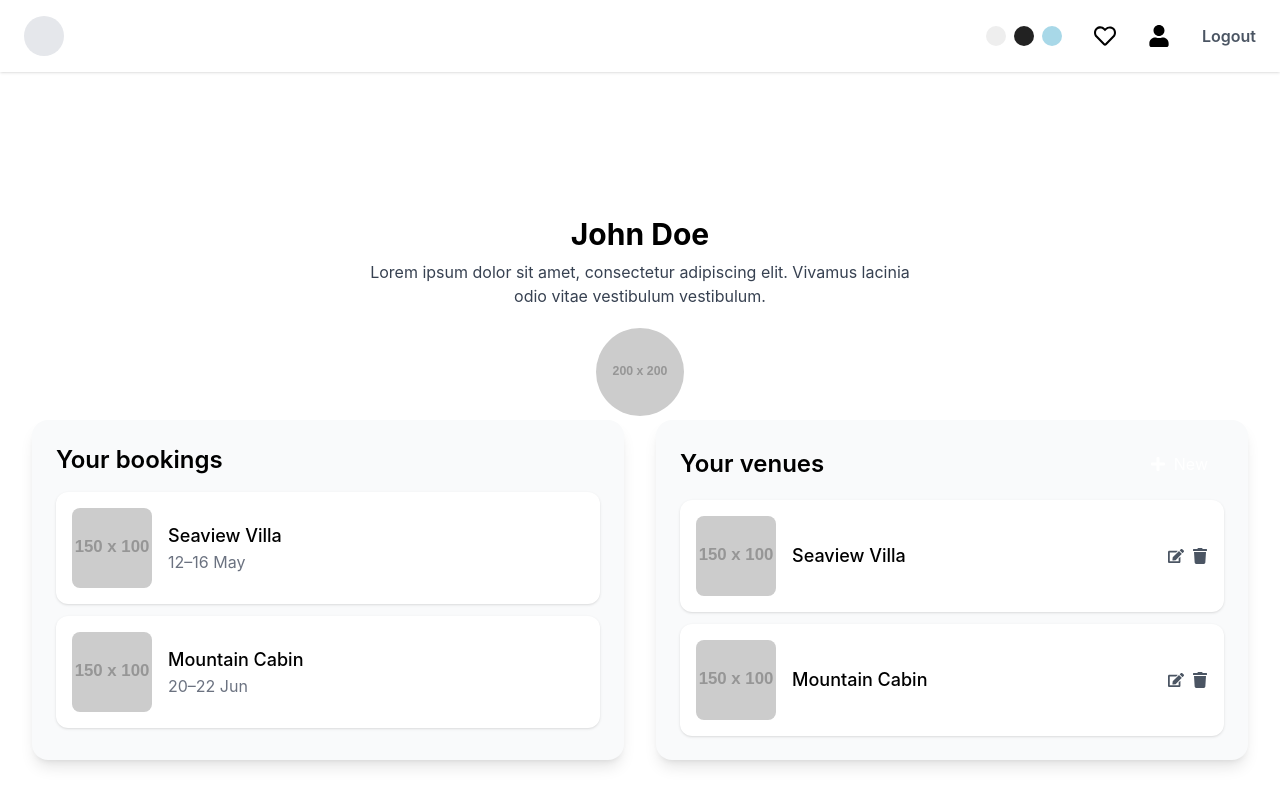
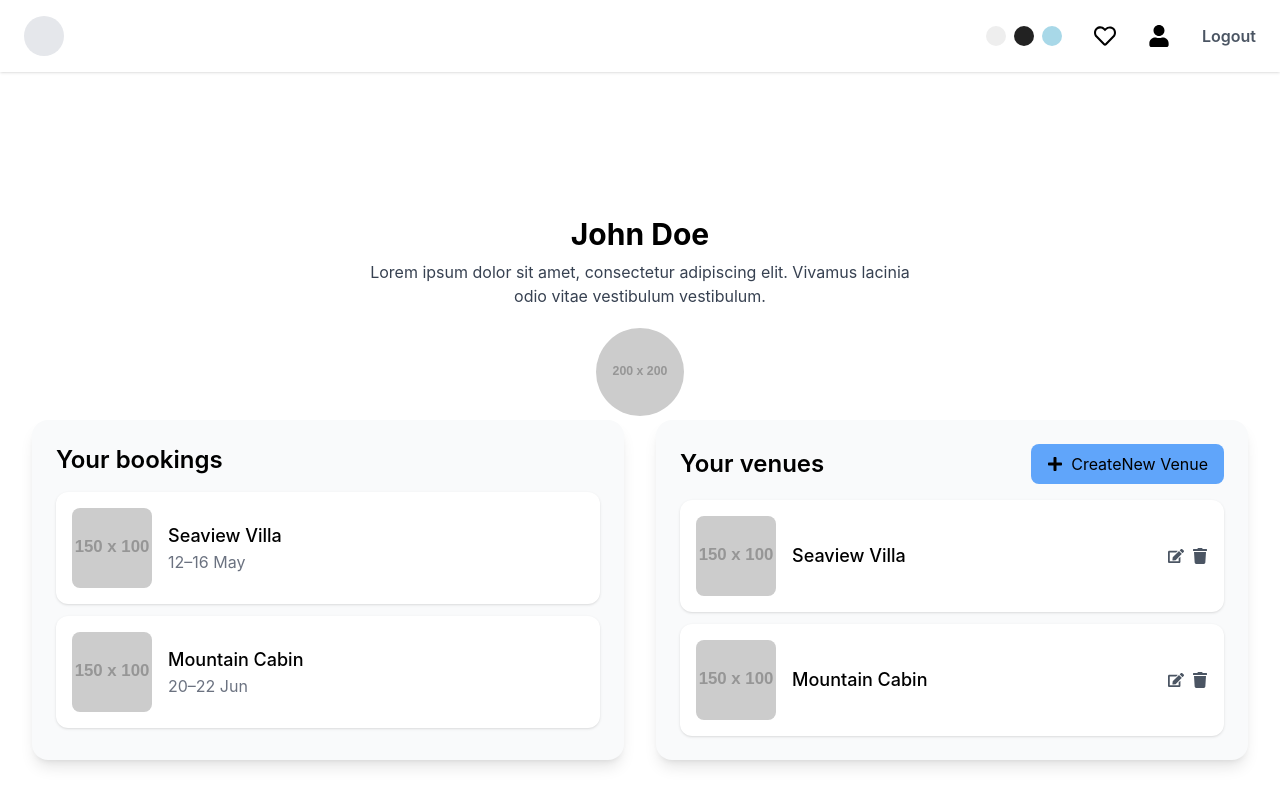
Before and after one commit to juliehabb/final-exam, a React (Create React App) app: page /profile in a window 1280 px wide. Built offline with nearby package versions, Linux system fonts and the light colour scheme.

Commit message:
Replaced button with "New venue" link

```diff
--- a/src/pages/ProfilePage.tsx
+++ b/src/pages/ProfilePage.tsx
@@ -3,6 +3,7 @@ import { ProfileHeader } from "../components/Profile/ProfileHeader";
 import { Panel } from "../components/Profile/Panel";
 import { ListItem } from "../components/Profile/ListItem";
 import { FaEdit, FaTrash, FaPlus } from "react-icons/fa";
+import { Link } from "react-router-dom";
 
 export default function ProfilePage() {
   // Mock data
@@ -47,12 +48,12 @@ export default function ProfilePage() {
         <Panel
           title="Your venues"
           actions={
-            <button
-              onClick={handleNewVenue}
-              className="flex items-center gap-2 px-4 py-2 bg-accent text-white rounded-lg"
+            <Link to="/venues/new"
+            className="flex items-center gap-2 px-4 py-2 bg-blue-400 text-black rounded-lg"
             >
-              <FaPlus /> New
-            </button>
+              <FaPlus /> CreateNew Venue
+            </Link>
+
           }
         >
           {venues.map((v) => (
```
